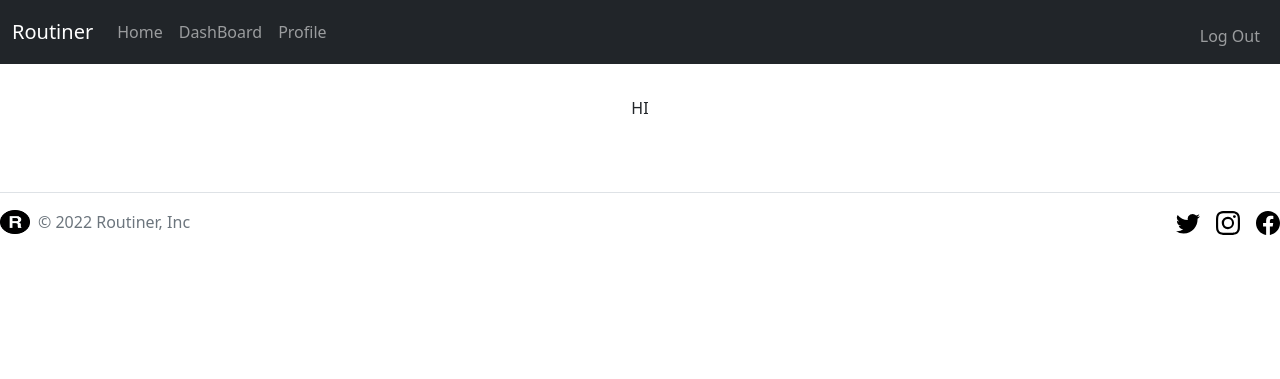
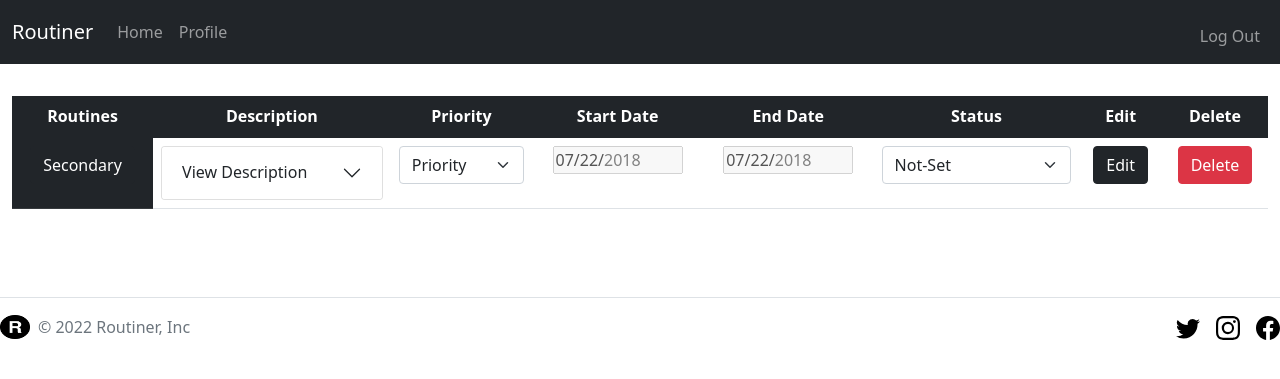
Before and after one commit to ahmedelbrmbaly/routiner, a Flask app: page / in a window 1280 px wide. Shown: the top 379 px of the page. Run offline with Flask 2, Linux system fonts and the light colour scheme; a user stored in the database is signed in; some libraries are stand-ins or nearby versions.

Commit message:
Home Layout

```diff
--- a/app.py
+++ b/app.py
@@ -10,6 +10,9 @@ from werkzeug.security import check_password_hash, generate_password_hash
 from helper import login_required
 
 from pyisemail import is_email
+
+import calendar
+
 
 
 # Configure application
@@ -28,6 +31,9 @@ Session(app)
 # Configure CS50 Library to use SQLite database
 db = SQL("sqlite:///routiner.db")
 
+
+#set firstweekday=0
+cal= calendar.Calendar(firstweekday=5)
 
 
 @app.after_request
--- a/templates/index.html
+++ b/templates/index.html
@@ -1,2 +1,110 @@
-{% extends "layout.html" %} {% block title %} Home {% endblock %} {% block main
-%} HI {% endblock %}
+{% extends "layout.html" %} {% block title %} Home {% endblock %} {% block
+main%}
+
+<table class="table">
+  <thead class="table-dark">
+    <th class="text-center">Routines</th>
+    <th class="text-center">Description</th>
+    <th class="text-center">Priority</th>
+    <th class="text-center">Start Date</th>
+    <th class="text-center">End Date</th>
+    <th class="text-center">Status</th>
+    <th class="text-center">Edit</th>
+    <th class="text-center">Delete</th>
+  </thead>
+
+  <tbody>
+    <td class="table-dark">
+      <!-- <button type="button" class="btn btn-dark">Dark</button> -->
+      <a href="#" class="btn btn-dark">Secondary</a>
+    </td>
+
+    <td class="text-center">
+      <div class="accordion-item">
+        <h4 class="accordion-header" id="headingTwo">
+          <button
+            class="accordion-button collapsed"
+            type="button"
+            data-bs-toggle="collapse"
+            data-bs-target="#collapseTwo"
+            aria-expanded="false"
+            aria-controls="collapseTwo"
+          >
+            View Description
+          </button>
+        </h4>
+        <div
+          id="collapseTwo"
+          class="accordion-collapse collapse"
+          aria-labelledby="headingTwo"
+          data-bs-parent="#accordionExample"
+          style=""
+        >
+          <div class="accordion-body">
+            <strong>This is the second item's accordion body.</strong> It is
+            hidden by default, until the collapse plugin adds the appropriate
+            classes that we use to style each element. These classes control the
+            overall appearance, as well as the showing and hiding via CSS
+            transitions. You can modify any of this with custom CSS or
+            overriding our default variables. It's also worth noting that just
+            about any HTML can go within the <code>.accordion-body</code>,
+            though the transition does limit overflow.
+          </div>
+        </div>
+      </div>
+    </td>
+
+    <td class="text-center">
+      <select class="form-select" name="status" id="status1">
+        <option disabled selected value="degree">Priority</option>
+        <option value="1">1</option>
+        <option value="1">2</option>
+
+        <option value="3">3</option>
+        <option value="4">4</option>
+        <option value="5">5</option>
+      </select>
+    </td>
+    <td class="text-center">
+      <input
+        type="date"
+        id="start"
+        name="trip-start"
+        value="2018-07-22"
+        min="2018-01-01"
+        max="2018-12-31"
+        disabled
+      />
+    </td>
+
+    <td class="text-center">
+      <input
+        type="date"
+        id="start"
+        name="trip-start"
+        value="2018-07-22"
+        min="2018-01-01"
+        max="2018-12-31"
+        disabled
+      />
+    </td>
+
+    <td class="text-center">
+      <select class="form-select" name="status" id="status1">
+        <option value="done-on-time">Done-On-Time</option>
+        <option value="done">Done</option>
+        <option selected value="not-set">Not-Set</option>
+        <option value="missed">Missed</option>
+      </select>
+    </td>
+
+    <td class="text-center">
+      <a href="#" class="btn btn-dark">Edit</a>
+    </td>
+    <td class="text-center">
+      <a href="#" class="btn btn-danger">Delete</a>
+    </td>
+  </tbody>
+</table>
+
+{% endblock %}
--- a/templates/layout.html
+++ b/templates/layout.html
@@ -89,9 +89,9 @@
               >Home</a
             > -->
             </li>
-            <li class="nav-item">
+            <!-- <li class="nav-item">
               <a class="nav-link" href="#">DashBoard</a>
-            </li>
+            </li> -->
 
             <li class="nav-item">
               <a class="nav-link" href="{{ url_for('profile') }}">Profile</a>
```
Also changed, not shown: Database schema - Copy.drawio.png (added), README.md, routiner.db, 7 other files.
